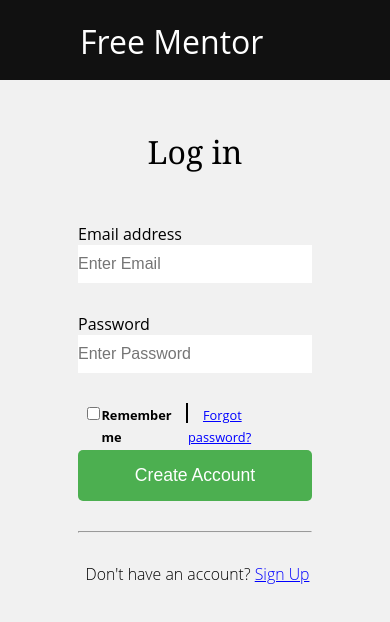
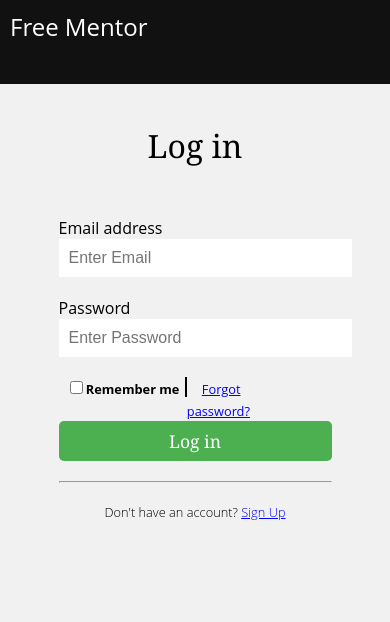
Before and after one commit to kimenyikevin/FreeMentor, a plain HTML site: page UI/pages/sign-in.html in a window 390 px wide. Drawn offline with Linux system fonts and the light colour scheme.

Commit message:
bug(sign-in-page): make responsive
arrage all dive int html and add same css to make UI more responsive

[continues: #167863624]

```diff
--- a/UI/css/sign-in.css
+++ b/UI/css/sign-in.css
@@ -4,24 +4,23 @@ body{
     background: #f1f1f1;
 }
 header{
-    height: 80px;
+    height: 10vh;
     background-color: #111111;
 }
 .logo{
     position: absolute;
-    padding: 20px 20px 20px 80px;
+    padding: 10px 20px 10px 80px;
     cursor: pointer;
 }
 .logo a{
     text-decoration: none;
     color: #ffffff;
-    font-size: 2em;
+    font-size: 1.5em;
 }
 /* End of navigator */
-.sign-in-container{
-    margin-top: 50px;
-    margin-left: 20%;
-    width: 60%;
+.container{
+    margin: 40px auto;
+    width: 30%;
 }
 .sign-in-container h1{
     font-size: 2em;
@@ -31,9 +30,9 @@ header{
     font-family: Cambria, Cochin, Georgia, Times, 'Times New Roman', serif;
 }
 .sign-in-container input{
-    margin-bottom: 30px;
+    margin-bottom: 20px;
     width: 100%;
-    padding: 10px 0px;
+    padding: 10px 10px;
     font-size: 1em;
     border: none;
 }
@@ -46,11 +45,11 @@ header{
       width: 100%;
   }
   .sign-in-btn hr{
-      margin-bottom: 30px;
-      margin-top: 30px;
+      margin-bottom: 20px;
+      margin-top: 20px;
   }
   #sign-in-txt{
-      font-size: 0.9em;
+      font-size: 0.8em;
       text-align: center;
   }
   #sign-in-txt a{
@@ -79,17 +78,34 @@ button {
     cursor: pointer;
     font-size:1.1em;
     border-radius: 5px;
-    padding:  15px 30px 15px 30px;
+    padding:  8px 0px 8px 0px;
     width: 100%;
+    font-family: Cambria, Cochin, Georgia, Times, 'Times New Roman', serif;
   }
-  .sign-in-container .sign-in-btn h3{
+ #sign-in-txt h3{
     font-weight: 200;
-    margin-left: 5px;
-    font-size: 1.1em;
+    font-size: 1em;
     }
-    @media (min-width: 768px){
-        .sign-in-container{
-            margin-left: 35%;
-            width: 30%;
-        }
+@media (max-width: 770px){
+    .container{
+        width: 60%;
     }
+}
+@media (max-width: 455px){
+    .container{
+        width: 70%;
+    }
+    .logo{
+        padding: 10px 20px 10px 10px;
+    }
+}
+@media (max-width: 375px){
+    .container{
+        width: 80%;
+    }
+}
+@media (max-width: 320px){
+    .container{
+        width: 90%;
+    }
+}
--- a/UI/pages/sign-in.html
+++ b/UI/pages/sign-in.html
@@ -32,7 +32,7 @@
                     </div>
                 </div>
                 <div class="sign-in-btn">
-                    <div ><button type="submit">Create Account</button></div>
+                    <div ><button type="submit">Log in</button></div>
                     <hr>
                     <div id="sign-in-txt"><h3>Don't have an account? <a href="/pages/sign-up.html">Sign Up</a></h3></div>
                 </div>
```
